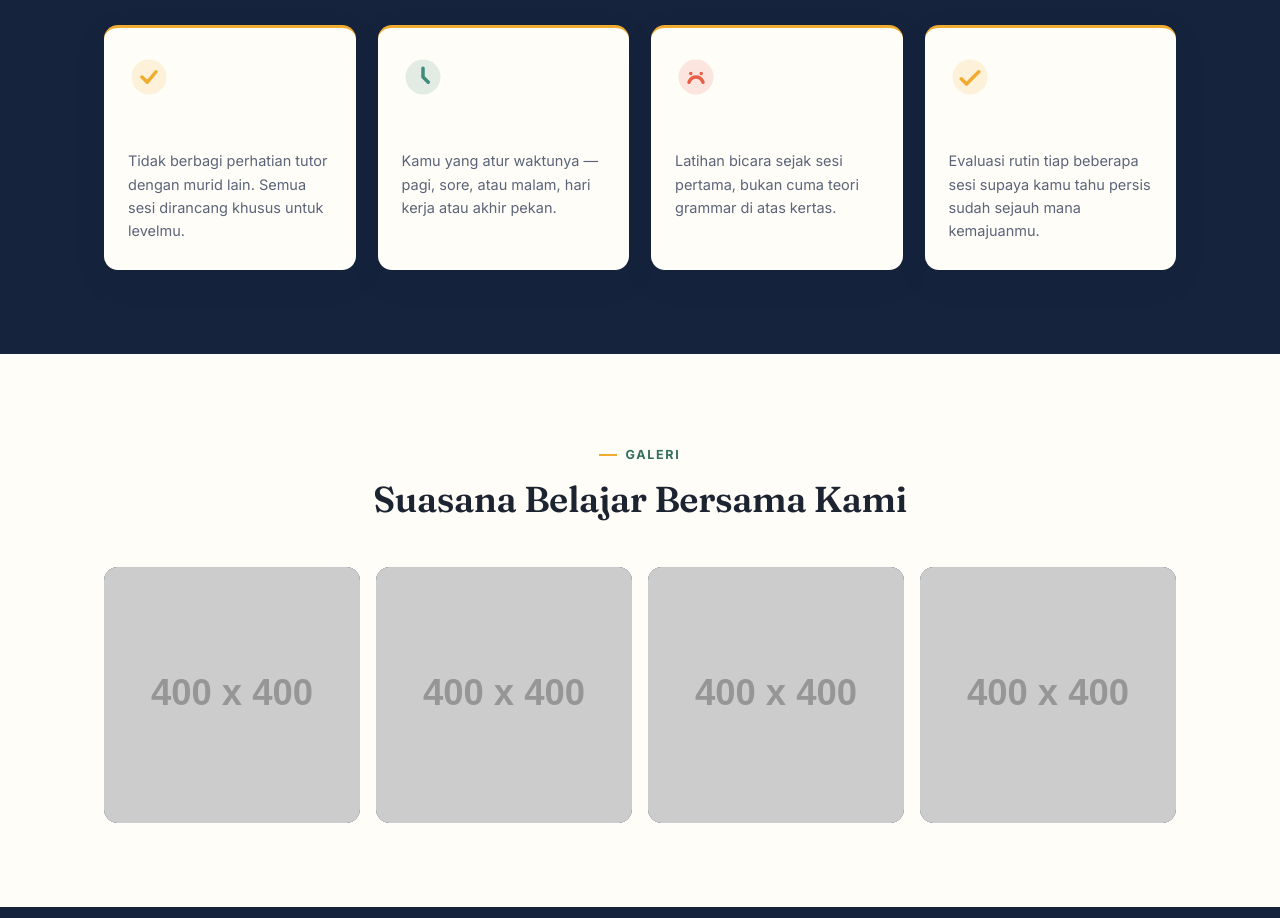
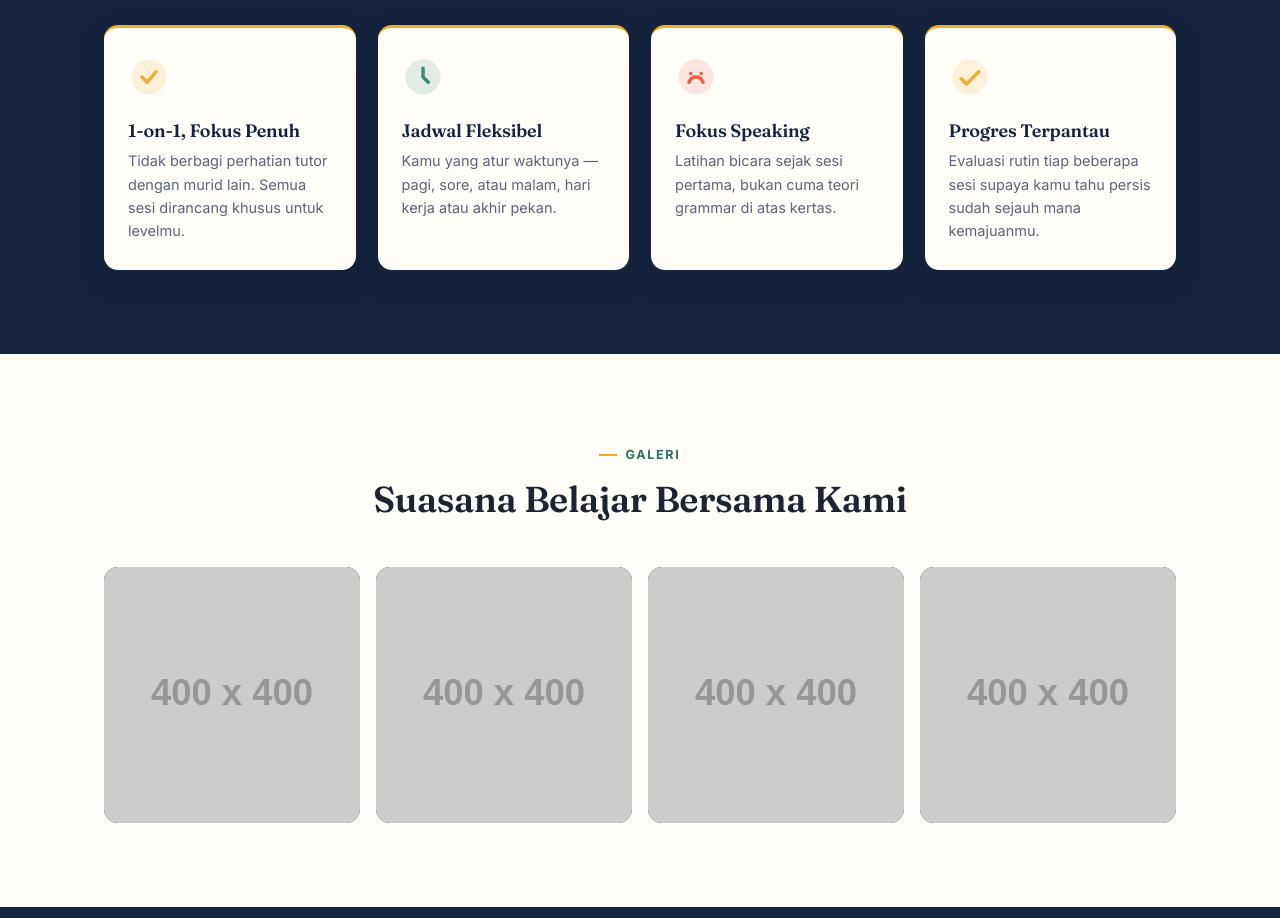
Before and after one commit to wellgena/wellgena.github.io, a plain HTML site: page index.html in a window 1280 px wide. Shown: the part 1700-2618 px from the top of the page. Drawn offline with Linux system fonts and the light colour scheme; placeholder pictures from the web are drawn by us.

Commit message:
Update style.css

```diff
--- a/style.css
+++ b/style.css
@@ -345,6 +345,10 @@ section { padding: 84px 0; }
   color: var(--muted);
 }
 
+.feature-card h3 {
+  color: var(--ink-900);
+}
+
 .feature-card .icon {
   width: 42px;
   height: 42px;
```
